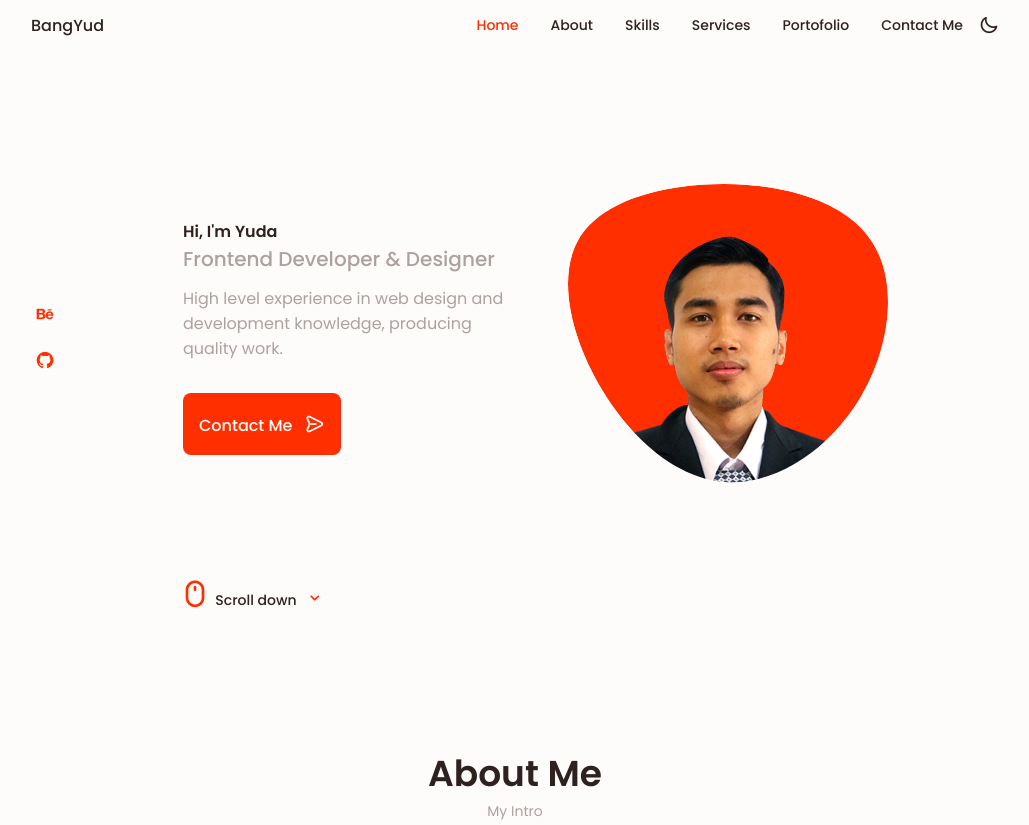
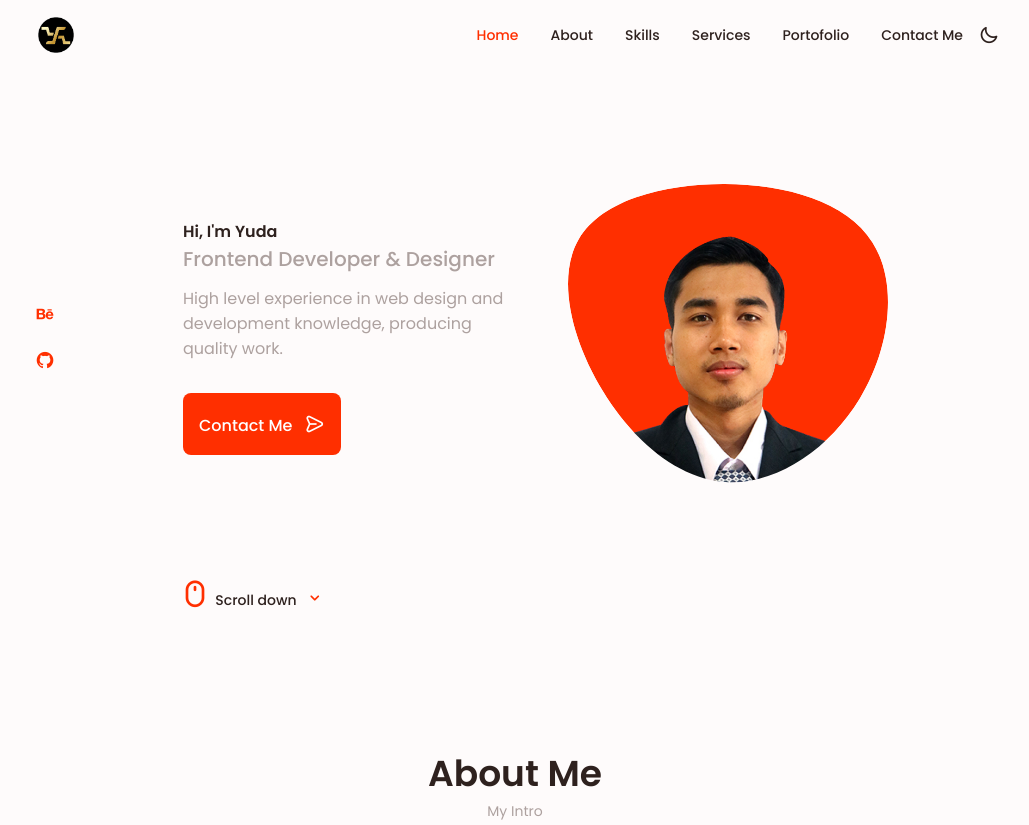
Before and after one commit to prawirayuda/MyPortfolio, a plain HTML site: page index.html in a window 1280 px wide. Shown: the top 825 px of the page, without its empty margins (125-1154 px from the left). Drawn offline with nearby package versions, Linux system fonts and the light colour scheme; a web font is replaced by a local one.

Commit message:
Menambahkan logo di navbar

```diff
--- a/assets/css/styles.css
+++ b/assets/css/styles.css
@@ -205,8 +205,12 @@ img {
 
 .nav__logo,
 .nav__toggle {
-    color: var(--title-color);
-    font-weight: var(--font-medium);
+    height: 50px;
+    width: 50px;
+    padding: 7px;
+
+    /* color: var(--title-color);
+    font-weight: var(--font-medium); */
 }
 
 .nav__logo:hover {
--- a/index.html
+++ b/index.html
@@ -27,7 +27,10 @@
     <!--==================== HEADER ====================-->
     <header class="header" id="header">
         <nav class="nav container">
-            <a href="#home" class="nav__logo">BangYud</a>
+
+            <img src="./assets/logo/Asset.png" alt="My Logo" class="nav__logo">
+            <!-- <a href="#home" class="nav__logo">BangYuda</a> -->
+
 
             <div class="nav__menu" id="nav-menu">
                 <ul class="nav__list grid">
```
Also changed, not shown: assets/logo/Asset.png (added), assets/logo/logo.png (added).
